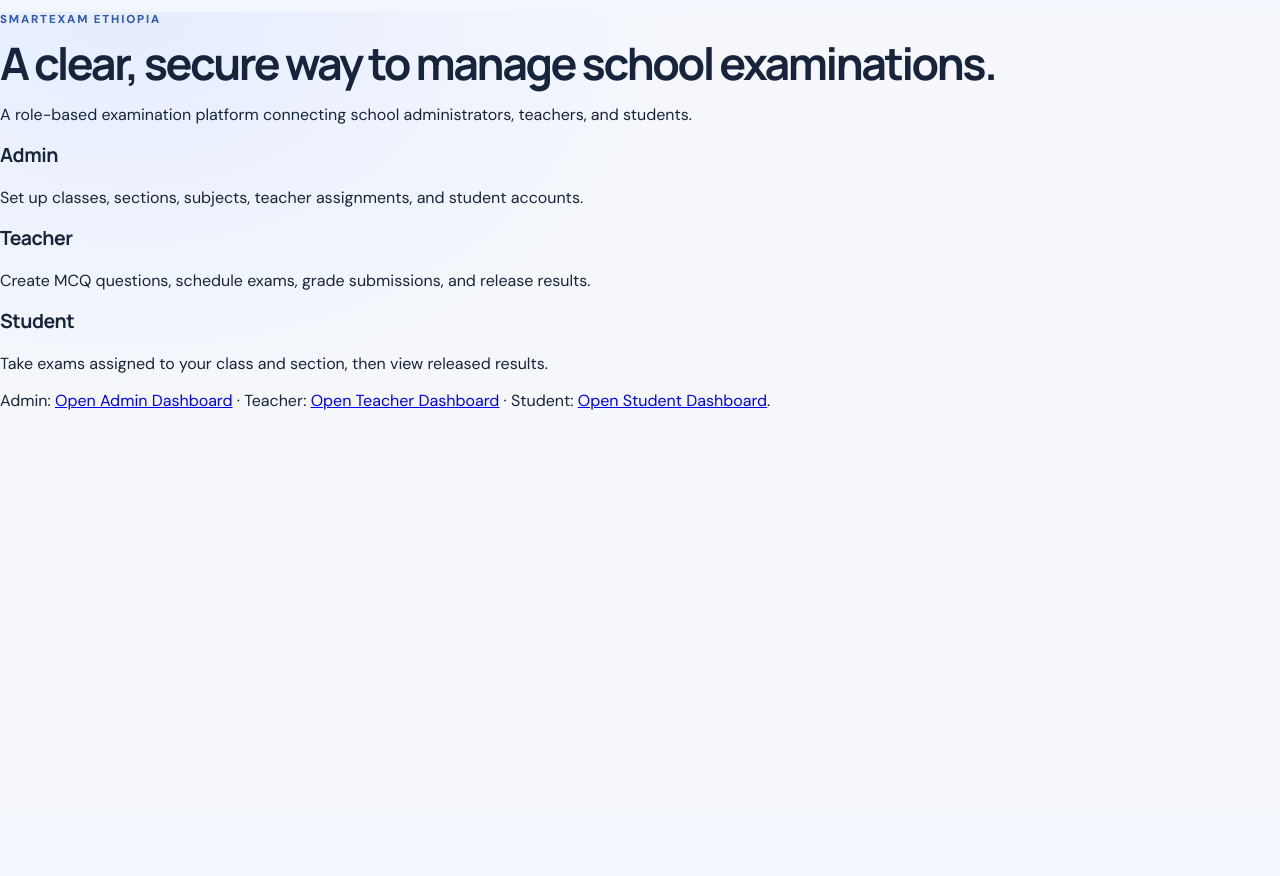
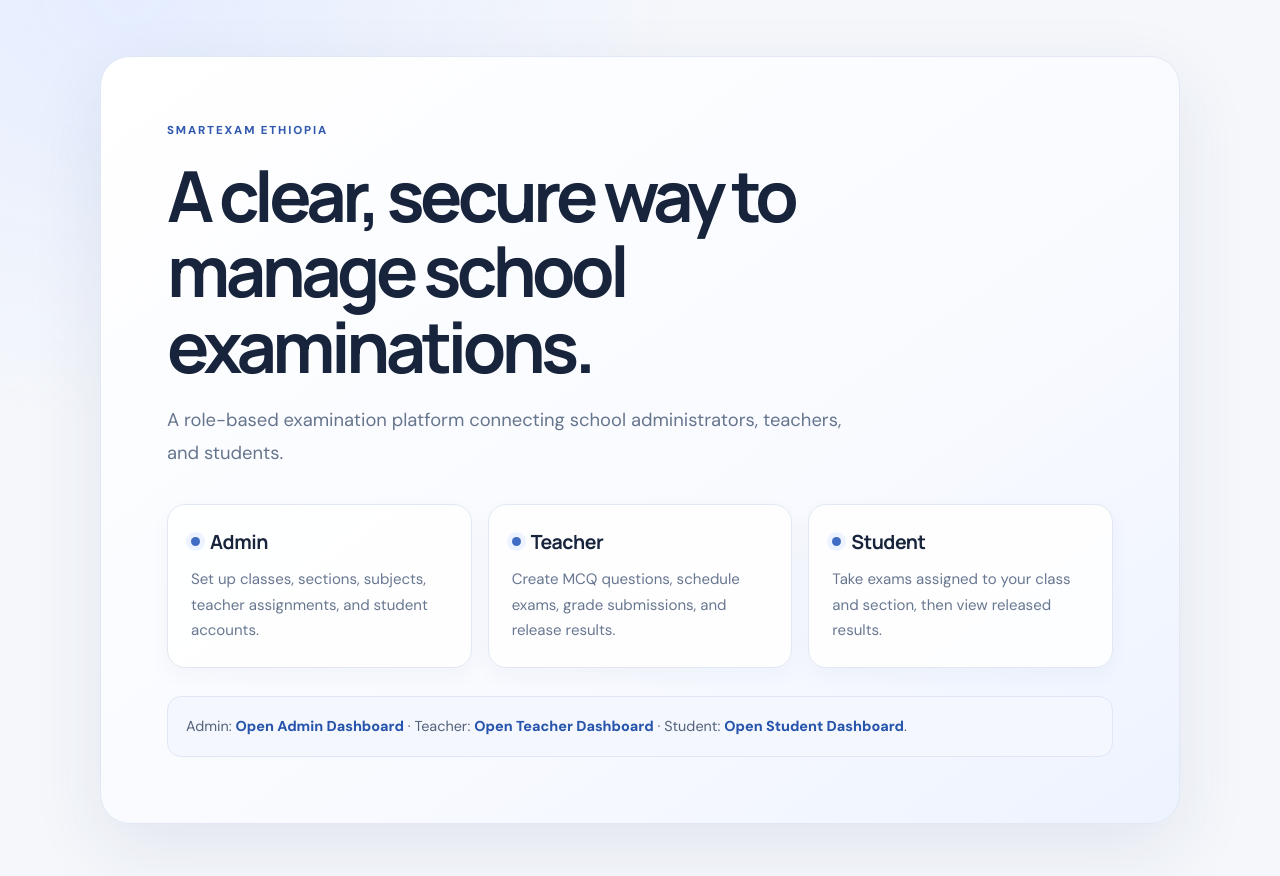
Before and after one commit to eyobzawude76-sys/SmartExam-Ethiopia, a Next.js app in the folder frontend/: page / in a window 1280 px wide. Shown: the top 876 px of the page. Before the commit the page ends 812 px from the top, so only its background shows below. Built offline with nearby package versions, Linux system fonts and the light colour scheme.

Commit message:
Style SmartExam Ethiopia public landing page

```diff
--- a/frontend/src/app/globals.css
+++ b/frontend/src/app/globals.css
@@ -55,3 +55,20 @@ small { display:block; color:#7c899e; font-size:.78rem; margin-top:4px; }
 @media(max-width:760px) { .admin-shell { padding:22px 16px 48px; } .admin-grid { grid-template-columns:1fr; } .admin-header { padding:22px; } .admin-panel { padding:20px; } }
 @media(max-width:520px) { .stats-grid { grid-template-columns:repeat(2,minmax(0,1fr)); gap:10px; } .stat { min-height:96px; padding:17px; } .stat strong { font-size:1.7rem; } .admin-header { align-items:flex-start; flex-direction:column; } .admin-header > button { align-self:flex-end; } .login-panel { margin:5vh auto; padding:25px 21px; } .grade-row { grid-template-columns:1fr; } .exam-timer { font-size:1.2rem; } li { align-items:flex-start; } li button { flex-shrink:0; } }
 @media(prefers-reduced-motion:reduce) { *,*::before,*::after { transition:none !important; } }
+
+
+/* Public landing page */
+.page-shell { min-height:100vh; display:grid; place-items:center; padding:56px 24px; }
+.hero { width:min(1080px,100%); padding:clamp(28px,6vw,66px); border:1px solid #e1e8f4; border-radius:30px; background:linear-gradient(145deg,#fff 0%,#f8faff 62%,#edf3ff 100%); box-shadow:0 24px 75px rgb(30 54 101 / 9%); }
+.hero .eyebrow { margin:0 0 20px; }
+.hero h1 { max-width:790px; font-size:clamp(2.35rem,6vw,4.4rem); line-height:1.07; letter-spacing:-.065em; }
+.intro { max-width:680px; color:#66758e; font-size:clamp(1rem,2vw,1.15rem); line-height:1.8; margin:20px 0 34px; }
+.role-grid { display:grid; grid-template-columns:repeat(3,minmax(0,1fr)); gap:16px; margin:34px 0 28px; }
+.role-card { min-width:0; padding:23px; border:1px solid #e1e8f2; border-radius:18px; background:rgba(255,255,255,.88); box-shadow:0 7px 22px rgb(30 54 101 / 4%); }
+.role-card h2 { display:flex; align-items:center; gap:10px; margin:0 0 12px; }
+.role-card h2:before { content:''; width:9px; height:9px; border-radius:50%; background:#416cc4; box-shadow:0 0 0 5px #edf3ff; }
+.role-card p { margin:0; color:#687791; font-size:.94rem; line-height:1.7; }
+.notice { margin:28px 0 0; padding:16px 18px; border:1px solid #e0e8f5; border-radius:14px; background:#f4f7fd; color:#53627b; font-size:.9rem; line-height:1.9; }
+.notice a { color:#2855ac; font-weight:800; text-decoration:none; text-underline-offset:4px; }
+.notice a:hover { text-decoration:underline; }
+@media(max-width:760px) { .page-shell { padding:22px 15px; } .hero { padding:28px 22px; border-radius:22px; } .role-grid { grid-template-columns:1fr; gap:12px; margin:26px 0 22px; } .role-card { padding:19px; } .hero h1 { font-size:clamp(2.1rem,10vw,3rem); } }
```
